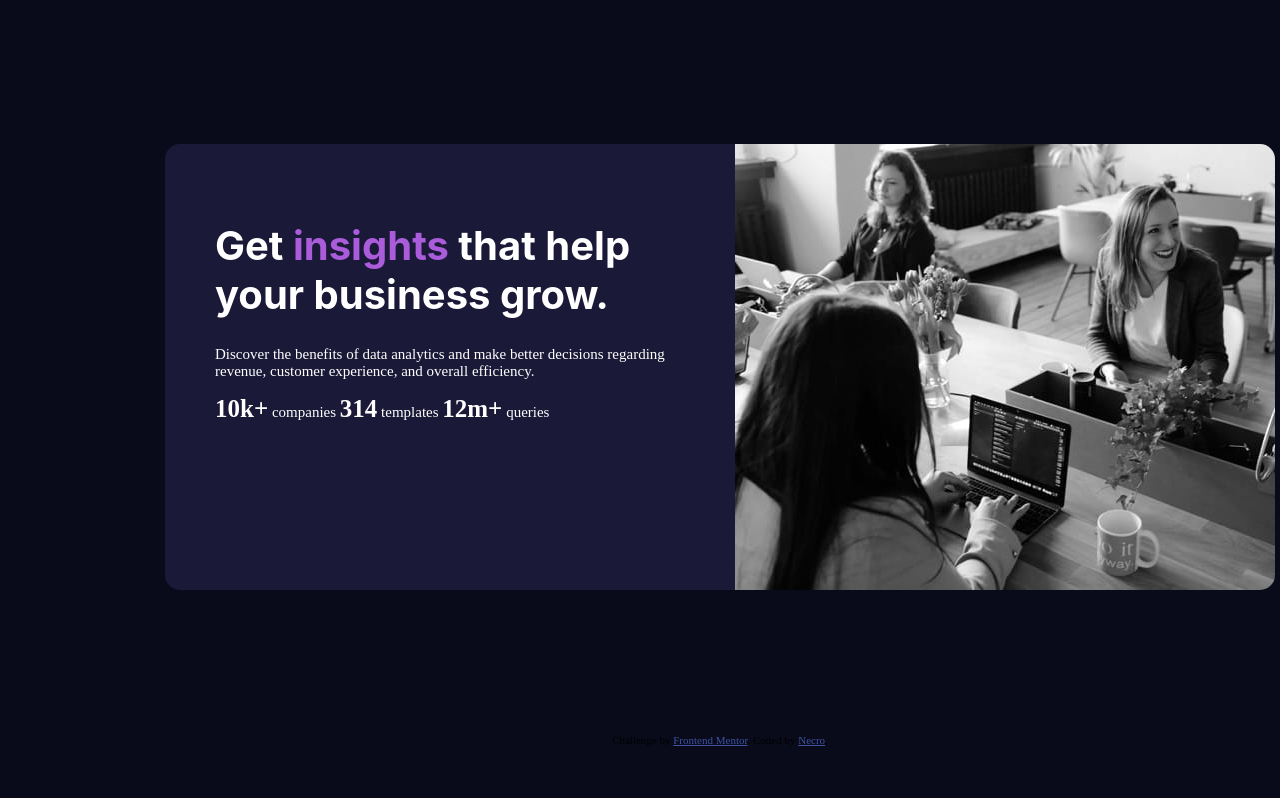
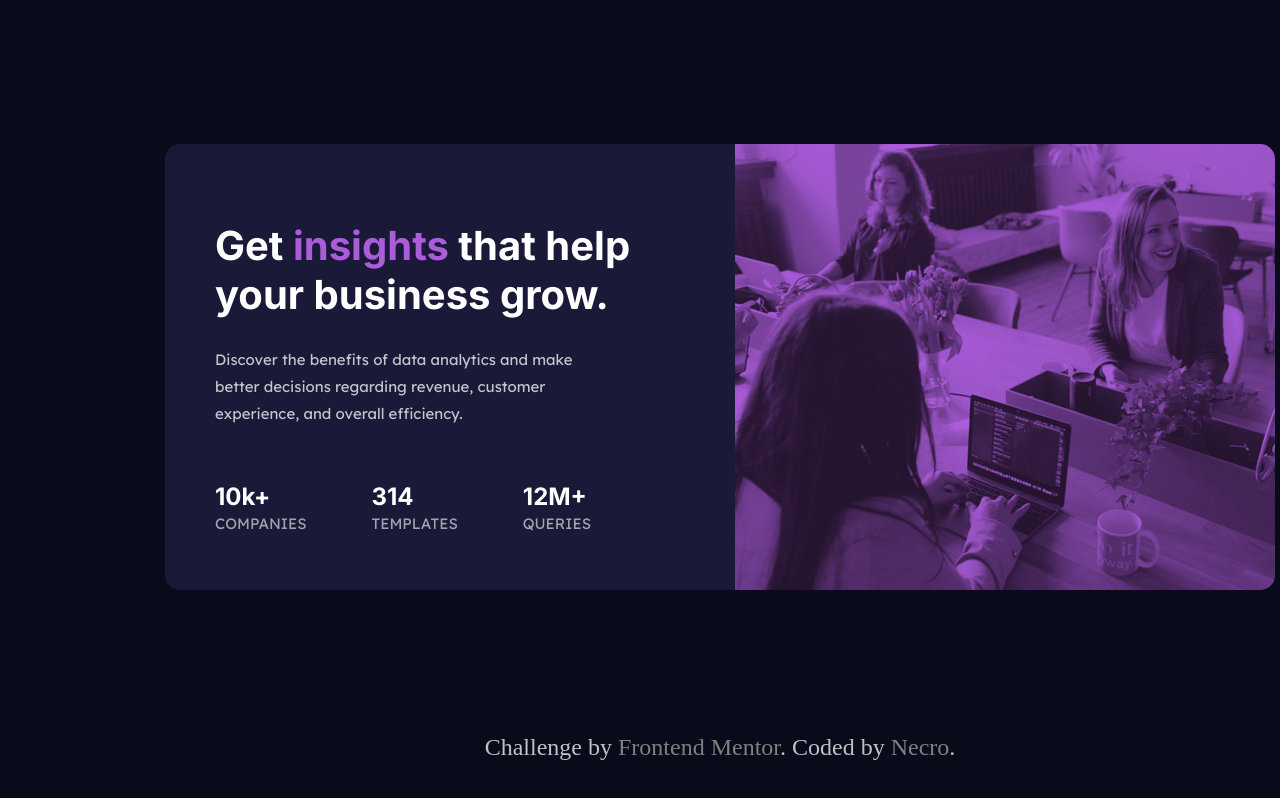
Before and after one commit to qNecro/fe-stats-preview, a plain HTML site: page index.html in a window 1280 px wide. Shown: the top 798 px of the page. Drawn offline with Linux system fonts and the light colour scheme.

Commit message:
Add files via upload

```diff
--- a/index.html
+++ b/index.html
@@ -1,38 +1,47 @@
 <!DOCTYPE html>
 <html lang="en">
+
 <head>
 	<meta charset="UTF-8">
-  <meta name="viewport" content="width=device-width, initial-scale=1.0"> <!-- displays site properly based on user's device -->
+	<meta name="viewport" content="width=device-width, initial-scale=1.0">
+	<!-- displays site properly based on user's device -->
 	<link rel="stylesheet" href="style.css">
 	<link rel="icon" type="image/png" sizes="32x32" href="./images/favicon-32x32.png">
+	<style>
+		@import url('https://fonts.googleapis.com/css2?family=Inter:wght@400;700&display=swap');
+		@import url('https://fonts.googleapis.com/css2?family=Lexend+Deca&display=swap');
+	</style>
 
 	<title>Frontend Mentor | Stats preview card component</title>
 
-  <!-- Feel free to remove these styles or customise in your own stylesheet 👍 -->
-  <style>
-    .attribution { font-size: 11px; text-align: center; }
-    .attribution a { color: hsl(228, 45%, 44%); }
-  </style>
 </head>
+
 <body>
 	<div class="container">
 		<div class="text">
 			<div class="text-container">
 				<h1>Get <strong>insights</strong> that help your business grow.</h1>
 
+				<div class="info">
 					<p>Discover the benefits of data analytics and make better decisions regarding revenue, customer
 						experience, and overall efficiency.</p>
 
-    <span><strong>10k+</strong> companies
-          <strong>314</strong> templates
-          <strong>12m+</strong> queries</span>
+					<div class="stats">
+						<div class="companies"><strong>10k+</strong> COMPANIES</div>
+						<div class="templates"><strong>314</strong> TEMPLATES</div>
+						<div class="queries"><strong>12M+</strong> QUERIES</div>
 					</div>
 				</div>
+			</div>
+		</div>
+		<div class="overlay">
 			<img src="images/image-header-desktop.jpg" alt="">
+		</div>
 	</div>
 	<div class="attribution">
 		Challenge by <a href="https://www.frontendmentor.io?ref=challenge" target="_blank">Frontend Mentor</a>.
 		Coded by <a href="https://github.com/qNecro">Necro</a>.
 	</div>
 </body>
+
 </html>
--- a/style.css
+++ b/style.css
@@ -1,10 +1,9 @@
-.attribution { font-size: 11px; text-align: center; }
-.attribution a { color: hsl(228, 45%, 44%); }
-
-@font-face{
-    font-family: 'Inter', sans-serif;
-    font-weight: 400, 700;
-    src: url('https://fonts.google.com/specimen/Inter');
+.attribution {
+	font-size: 11px;
+	text-align: center;
+}
+.attribution a {
+	color: hsl(228, 45%, 44%);
 }
 
 body {
@@ -22,43 +21,92 @@ body {
 	margin: 10% auto;
 }
 
-.container .text{
+.container .text {
 	padding: 50px;
-    color:white;
-    flex-direction: column;
+	color: hsl(0, 0%, 100%);
+	flex-direction: row;
 }
 
-.container .text .text-container span{
+.container .text .text-container span {
 	flex-direction: row;
 	justify-content: space-between;
 	font-size: 15px;
 	font-weight: normal;
 }
 
-.container .text .text-container span strong{
+.container .text .text-container span strong {
 	font-weight: bold;
 	font-size: 25px;
 }
 
-
 .container .text h1 {
-    font-family: 'Inter', sans-serif;
+	font-family: "Inter", sans-serif;
 	font-weight: 700;
 	font-size: 40px;
 }
 
-.container .text h1 strong{
-    color:#aa5cdb;
+.container .text h1 strong {
+	color: #aa5cdb;
 }
 
-.container .text p{
+.container .text p {
 	/*  */
 }
 
-.container .text span{
+.container .text span {
 	/*  */
+}
+
+.container .overlay {
+	height: 446px;
+	background: hsl(277, 64%, 61%);
+	border-radius: 0 15px 15px 0;
 }
 
 .container img {
 	border-radius: 0 15px 15px 0;
+	mix-blend-mode: multiply;
+	opacity: 0.8;
 }
+
+.info {
+	line-height: 1.7rem;
+	width: 80%;
+	font-family: "Lexend Deca";
+	color: hsla(0, 0%, 100%, 0.75);
+}
+
+.info .stats {
+	display: flex;
+	color: hsla(0, 0%, 100%, 0.6);
+	flex-direction: row;
+	justify-content: space-between;
+	margin-top: 3.5rem;
+}
+
+.info .stats strong {
+	font-family: "Inter";
+	font-size: 1.5rem;
+	color: hsl(0, 0%, 100%);
+}
+
+.companies,
+.templates,
+.queries {
+	display: flex;
+	flex-direction: column;
+}
+
+.attribution {
+	font-size: 1.5rem;
+	color: hsla(0, 0%, 100%, 0.75);
+}
+
+.attribution a {
+	text-decoration: none;
+	color: grey;
+}
+.attribution a:hover,
+.attribution a:active {
+	color: hsla(0, 0%, 100%, 0.75);
+}
```
Lines whose indentation alone changed are shown as unchanged.
